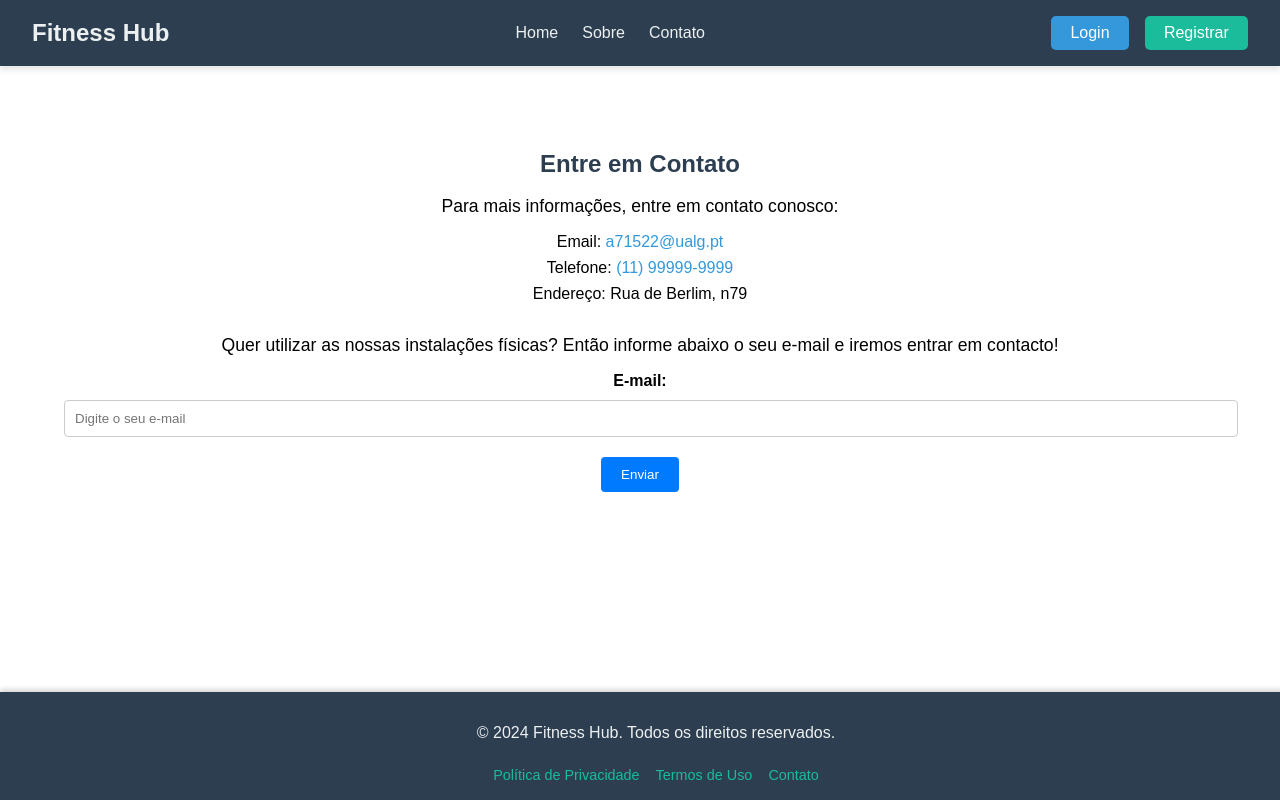
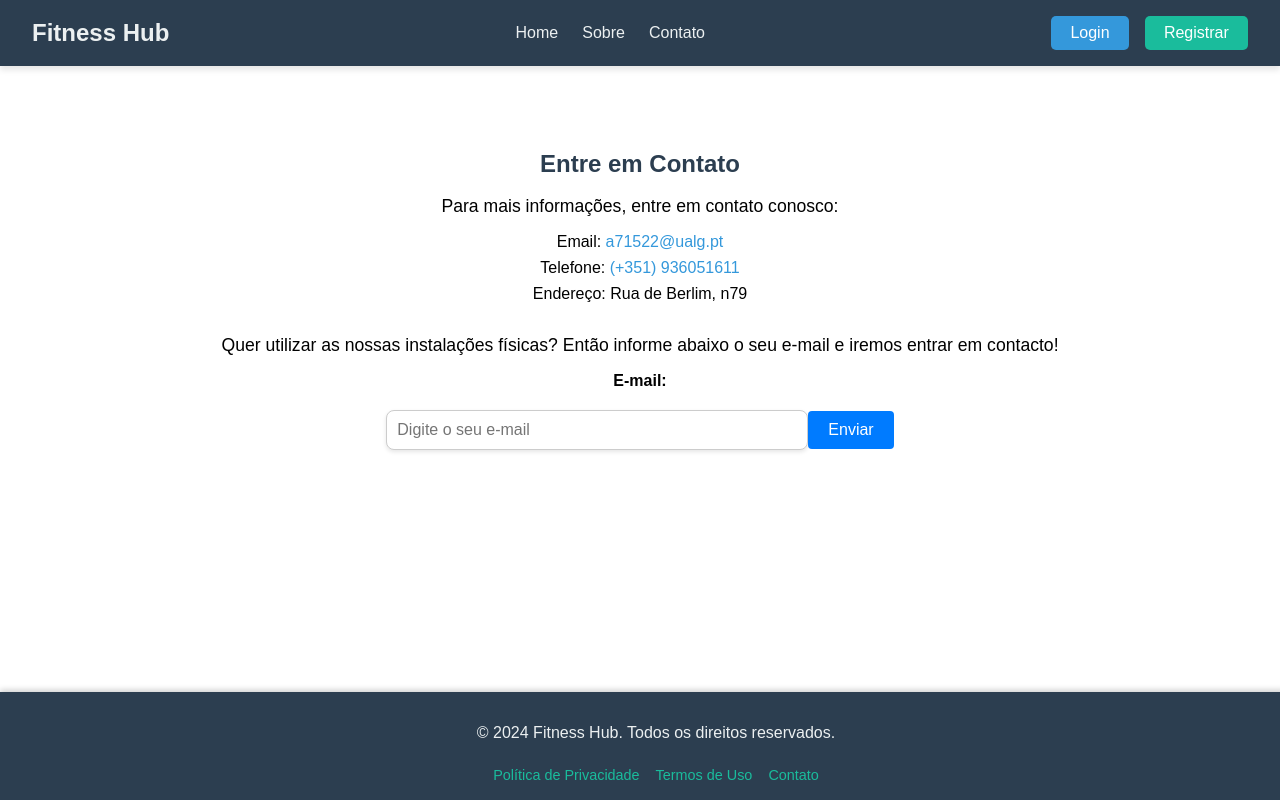
Before and after one commit to AlexSantos2002/DAW-Project, a JavaScript app in the folder client/: page /contact in a window 1280 px wide. Shown: the top 800 px of the page. Built offline with nearby package versions, Linux system fonts and the light colour scheme.

Commit message:
Atualização estilização página contato

```diff
--- a/client/src/components/contact.vue
+++ b/client/src/components/contact.vue
@@ -4,7 +4,7 @@
     <p>Para mais informações, entre em contato conosco:</p>
     <ul>
       <li>Email: <a href="mailto:a71522@ualg.pt">a71522@ualg.pt</a></li>
-      <li>Telefone: <a href="tel:+5511999999999">(11) 99999-9999</a></li>
+      <li>Telefone: <a href="tel:+351 936051611">(+351) 936051611</a></li>
       <li>Endereço: Rua de Berlim, n79</li>
     </ul>
 
@@ -115,11 +115,21 @@ export default {
 }
 
 .contact-message input {
-  width: 100%;
+  width: 50%; /* Diminui a largura do input */
+  max-width: 400px; /* Limita o tamanho máximo */
   padding: 10px;
-  margin-bottom: 20px;
+  margin: 10px auto;
   border: 1px solid #ccc;
-  border-radius: 4px;
+  border-radius: 8px; /* Cantos arredondados */
+  font-size: 16px;
+  box-shadow: 0px 2px 4px rgba(0, 0, 0, 0.1); /* Sombra leve */
+  transition: box-shadow 0.3s ease, border-color 0.3s ease; /* Transição suave */
+}
+
+.contact-message input:focus {
+  border-color: #3498db;
+  box-shadow: 0px 4px 8px rgba(0, 0, 0, 0.2);
+  outline: none;
 }
 
 .contact-message button {
@@ -129,10 +139,13 @@ export default {
   border: none;
   border-radius: 4px;
   cursor: pointer;
+  font-size: 16px;
+  transition: background-color 0.3s ease, box-shadow 0.3s ease;
 }
 
 .contact-message button:hover {
   background-color: #0056b3;
+  box-shadow: 0px 2px 4px rgba(0, 0, 0, 0.2);
 }
 
 .success-message {
```
